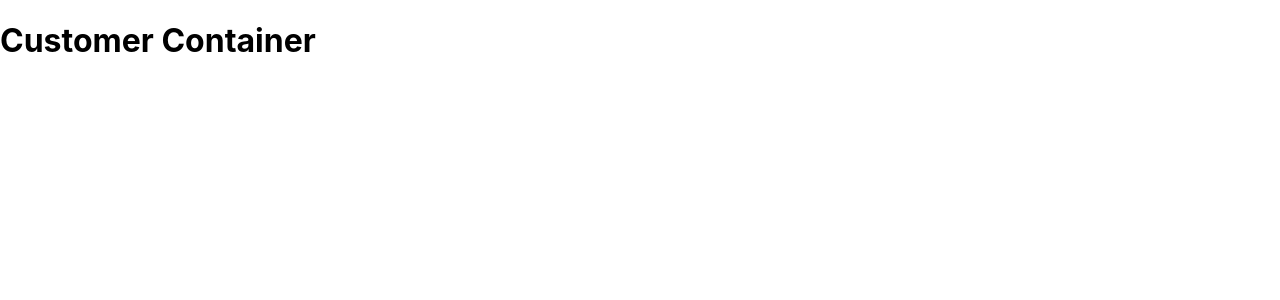
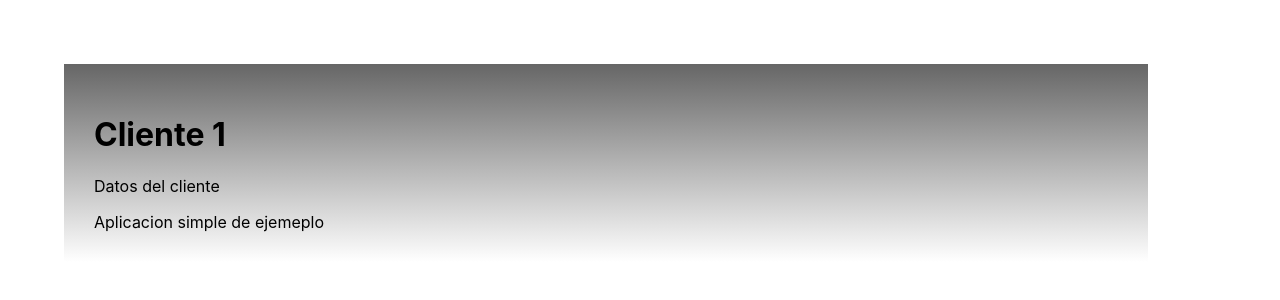
Before and after one commit to jebusdoodles/react-customers-app, a React (Create React App) app: page /customer/1 in a window 1280 px wide. Shown: the top 300 px of the page. Built offline with nearby package versions, Linux system fonts and the light colour scheme.

Commit message:
obteniendo el dni de cliente

```diff
--- a/src/App.js
+++ b/src/App.js
@@ -23,7 +23,10 @@ class App extends Component{
           <Route exact path="/customers" component={CustomersContainer}></Route>
           <Switch>
             <Route path="/customers/new" component={this.renderCustomerNewContainer}></Route>
-            <Route path="/customer/:dni" component={this.renderCustomerContainer}></Route>
+            <Route
+                  path="/customer/:dni"
+                  render={ props => <CustomerContainer {...props} dni ={props.match.params.dni} />}>
+            </Route>
           </Switch>
         </div>
       </Router>
--- a/src/containers/CustomerContainer.js
+++ b/src/containers/CustomerContainer.js
@@ -7,7 +7,7 @@ class CustomerContainer extends Component {
     render() {
         return (
             <div>
-                <AppFrame header={'Cliente'}
+                <AppFrame header={`Cliente ${this.props.dni}`}
                           body={<p>Datos del cliente</p>} >
                 </AppFrame>
             </div>
@@ -16,7 +16,7 @@ class CustomerContainer extends Component {
 }
 
 CustomerContainer.propTypes = {
-
+    dni: PropTypes.string.isRequired,
 };
 
 export default connect(null, null)(CustomerContainer);
```
